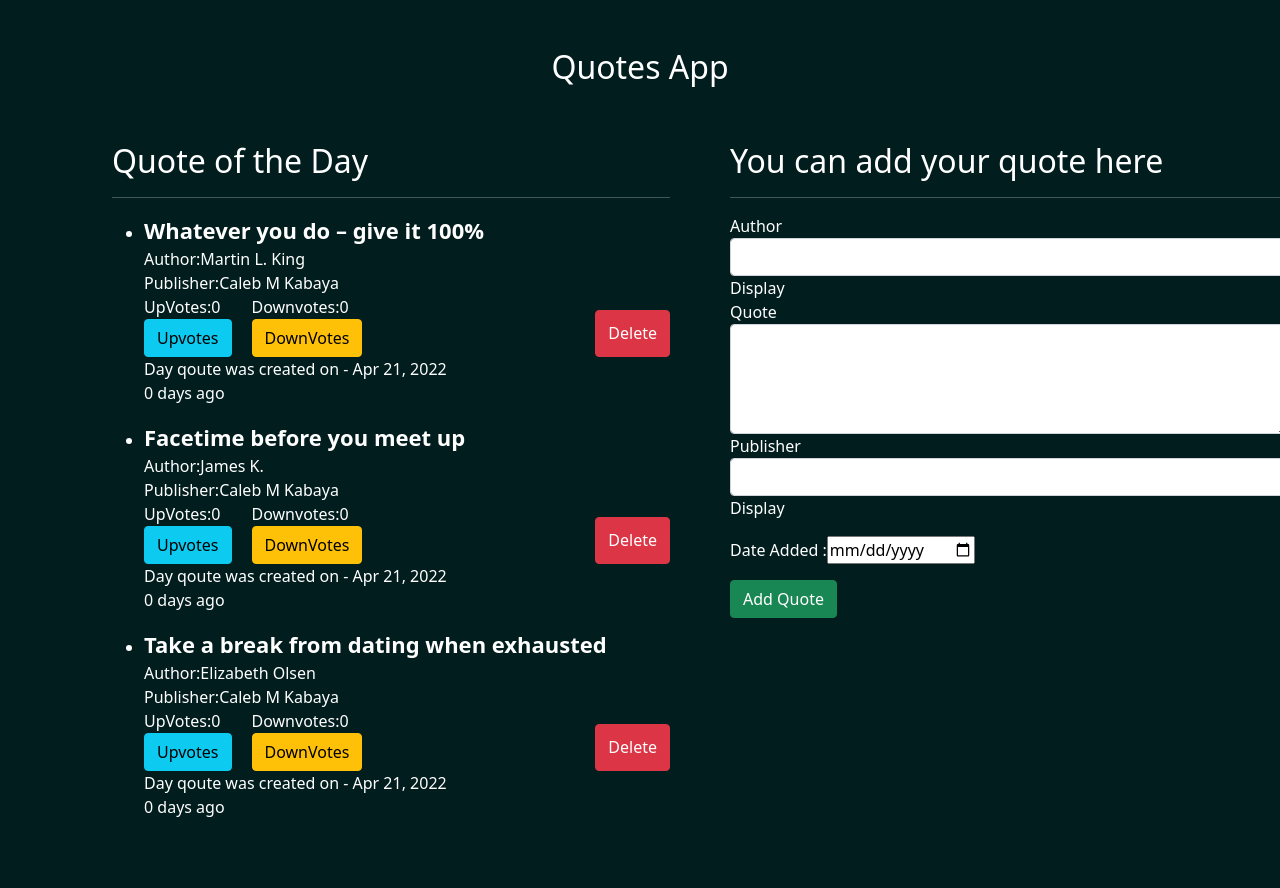
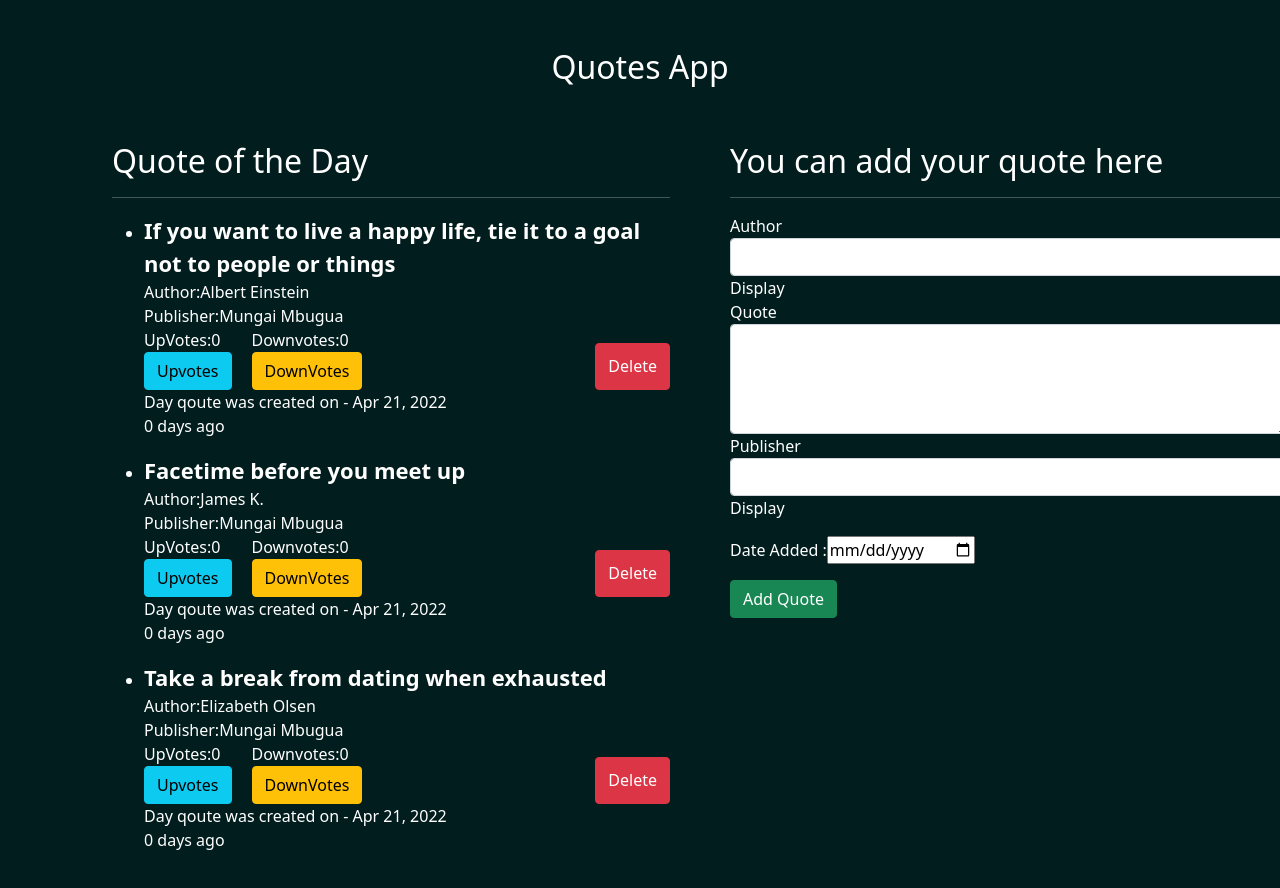
Before and after one commit to munga114/deepquotes, an Angular app: page / in a window 1280 px wide. Shown: the top 888 px of the page. Built offline with nearby package versions, Linux system fonts and the light colour scheme.

Commit message:
edit new Quote1

```diff
--- a/src/app/quotes/quotes.component.ts
+++ b/src/app/quotes/quotes.component.ts
@@ -10,9 +10,9 @@ export class QuotesComponent implements OnInit {
 
 
   quotes:Quote[]=[
-    new Quote(1,'Caleb M Kabaya','Whatever you do – give it 100%','Martin L. King',0,0,new Date()),
-    new Quote(2,'Caleb M Kabaya','Facetime before you meet up','James K.',9,0,new Date()),
-    new Quote(3,'Caleb M Kabaya','Take a break from dating when exhausted','Elizabeth Olsen',0,0,new Date())
+    new Quote(1,'Mungai Mbugua','If you want to live a happy life, tie it to a goal not to people or things','Albert Einstein',0,0,new Date()),
+    new Quote(2,'Mungai Mbugua','Facetime before you meet up','James K.',9,0,new Date()),
+    new Quote(3,'Mungai Mbugua','Take a break from dating when exhausted','Elizabeth Olsen',0,0,new Date())
   ]
   addNewQuote(quotes:any){
     let quoteLength = this.quotes.length;
```
